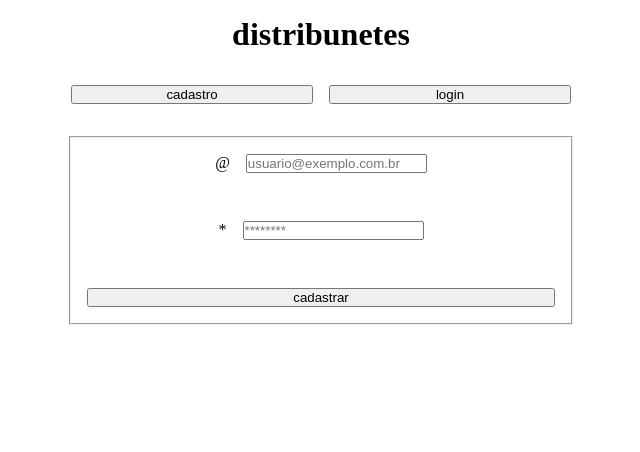
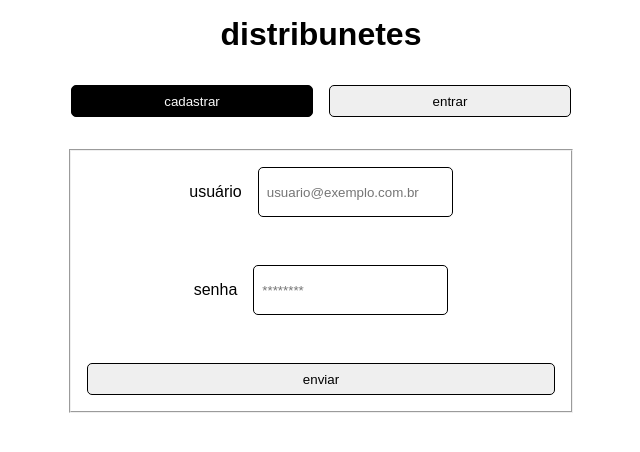
Before and after one commit to jplps/soapers, a React (Create React App) app in the folder frontend/: page / in a window 1280 px wide. Shown: the top 452 px of the page, without its empty margins (319-959 px from the left). Built offline with nearby package versions, Linux system fonts and the light colour scheme.

Commit message:
Fixed login design

```diff
--- a/frontend/src/components/login/login.js
+++ b/frontend/src/components/login/login.js
@@ -1,4 +1,5 @@
 import React, { useState } from 'react';
+import { Redirect } from 'react-router-dom';
 
 import api from '../../services/api';
 import './styles.css';
@@ -20,6 +21,7 @@ export default () => {
 	const handleSignUP = async e => {
 		e.preventDefault();
 
+		// eslint-disable-next-line
 		let newUser;
 		setLoading(true);
 		if (signUP) {
@@ -30,7 +32,7 @@ export default () => {
 		}
 		setLoading(false);
 
-		console.log({ newUser });
+		return <Redirect to="/main" />
 	};
 
 	return (
@@ -38,18 +40,18 @@ export default () => {
 			<h1>distribunetes</h1>
 
 			<div className="login-options">
-				<button onClick={e => { e.preventDefault(); setSignUP(true); }}>
-					cadastro
+				<button className={signUP ? 'pressed' : ''} onClick={e => { e.preventDefault(); setSignUP(true); }}>
+					cadastrar
 				</button>
-				<button onClick={e => { e.preventDefault(); setSignUP(false); }}>
-					login
+				<button className={signUP ? '' : 'pressed'} onClick={e => { e.preventDefault(); setSignUP(false); }}>
+					entrar
 				</button>
 			</div>
 
 			<form onSubmit={handleSignUP}>
 				<fieldset disabled={loading} aria-busy={loading}>
 					<div className="form-email">
-						<label>@</label>
+						<label>usuário</label>
 						<input
 							type="email"
 							id="email"
@@ -62,7 +64,7 @@ export default () => {
 					</div>
 
 					<div className="form-pass">
-						<label>*</label>
+						<label>senha</label>
 						<input
 							type="password"
 							id="password"
@@ -73,7 +75,7 @@ export default () => {
 							required
 						/>
 					</div>
-					<button>{signUP ? 'cadastrar' : 'logar'}</button>
+					<button>enviar</button>
 				</fieldset>
 			</form>
 		</div>
--- a/frontend/src/components/login/styles.css
+++ b/frontend/src/components/login/styles.css
@@ -4,6 +4,13 @@
 
 #login h1 {
 	text-align: center;
+}
+
+#login form button:active,
+#login .pressed {
+	background-color: #000;
+	border: 1px solid #000;
+	color: #fafafa;
 }
 
 #login fieldset,
@@ -18,6 +25,7 @@
 	grid-template-columns: 1fr 1fr;
 }
 
+
 #login fieldset {
 	grid-template-columns: 1fr;
 }
@@ -29,14 +37,9 @@
 	display: grid;
 	grid-template-columns: auto auto;
 	grid-gap: 1rem;
+	align-items: center;
 }
 
 #login form button {
 	margin: 1rem;
 }
-
-#login legend button {
-	cursor: pointer;
-	border: none;
-	margin: 1rem;
-}
--- a/frontend/src/index.css
+++ b/frontend/src/index.css
@@ -3,3 +3,16 @@
   padding: 0;
   outline: none !important;
 }
+
+body {
+  font-family: Arial, Helvetica, sans-serif;
+  font-weight: lighter;
+}
+
+#login input,
+button {
+  border: 1px solid;
+  border-radius: 5px;
+  height: 2rem;
+  padding: 0.5rem;
+}
```
Also changed, not shown: 1 other file (tests, documents, lock files or other folders).
